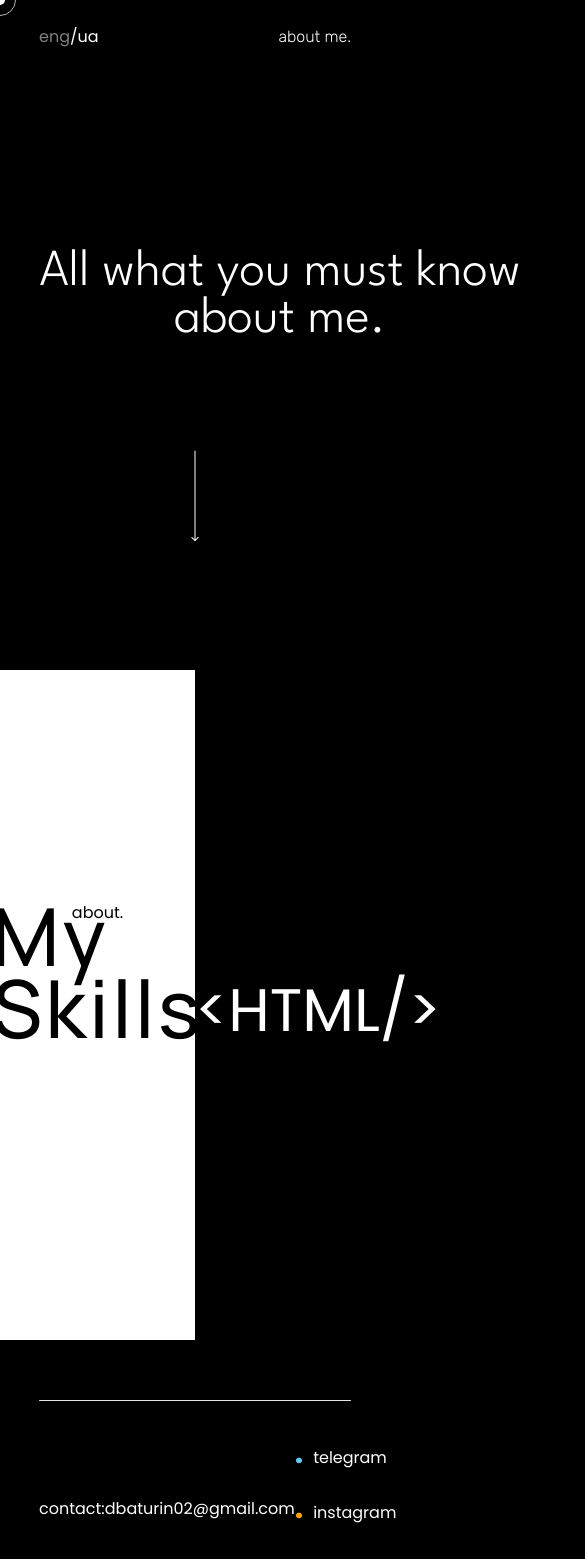
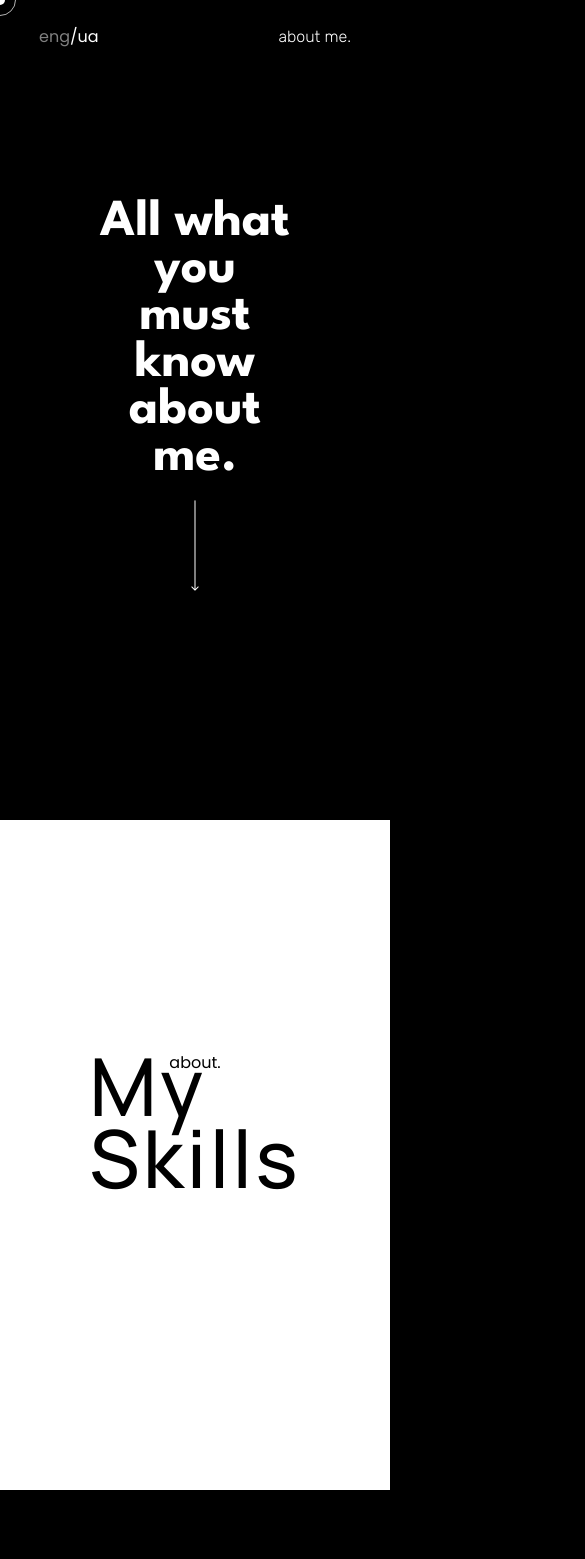
Before and after one commit to DmytroBaturin/Creative, a React (Vite) app: page / in a window 390 px wide. Shown: the top 1559 px of the page, 585 px wide, since content can reach past the window. Built offline with nearby package versions, Linux system fonts and the light colour scheme.

Commit message:
responsive

```diff
--- a/src/components/aboutComponents/image/image.module.scss
+++ b/src/components/aboutComponents/image/image.module.scss
@@ -14,3 +14,8 @@
   position: absolute;
   margin-top: 140px;
 }
+@media only screen and (max-width: 600px) {
+  .container{
+    display: none;
+  }
+}
--- a/src/components/firstpage/titlePage/titlepage.module.scss
+++ b/src/components/firstpage/titlePage/titlepage.module.scss
@@ -15,3 +15,14 @@
   margin: 120px auto;
   display: flex;
 }
+@media only screen and (max-width: 600px) {
+  .title{
+    padding-top: 150px;
+  font-weight: bolder;
+  width: 50%;
+  }
+  .arrow{
+    margin: 220px auto;
+    display: flex;
+  }
+}
--- a/src/components/secondpage/page.module.scss
+++ b/src/components/secondpage/page.module.scss
@@ -1,3 +1,9 @@
 .page{
   display: flex;
 }
+@media only screen and (max-width: 600px) {
+ .page{
+   display: flex;
+   flex-direction: column;
+ }
+}
--- a/src/components/secondpage/skills/index.jsx
+++ b/src/components/secondpage/skills/index.jsx
@@ -8,7 +8,6 @@ gsap.registerPlugin(ScrollTrigger);
 export const Skills = () => {
     const refS = useRef(null);
     const skills = ['<HTML/>', '.CSS',"module.SASS", 'JS()', 'Redux Toolkit', "Git"];
-
     return (
         <>
             <div className={styles.black}>
--- a/src/components/secondpage/skills/styles.module.scss
+++ b/src/components/secondpage/skills/styles.module.scss
@@ -36,3 +36,8 @@
   50% { top: -450px; }
   100% {top: 0;}
 }
+@media only screen and (max-width: 600px) {
+  .black{
+    margin: 320px auto;
+  }
+}
--- a/src/components/secondpage/title/title.module.scss
+++ b/src/components/secondpage/title/title.module.scss
@@ -24,3 +24,8 @@
     position: absolute;
   }
 }
+@media only screen and (max-width: 600px) {
+  .title{
+    width: 100%;
+  }
+}
```
